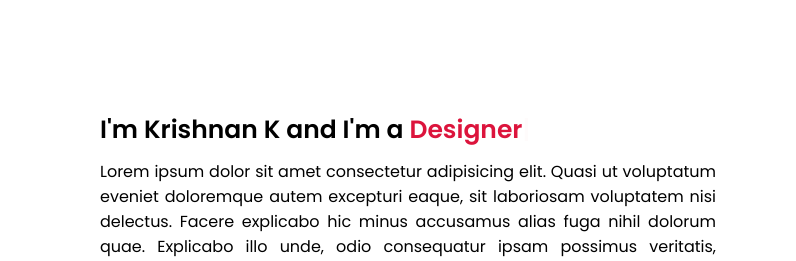
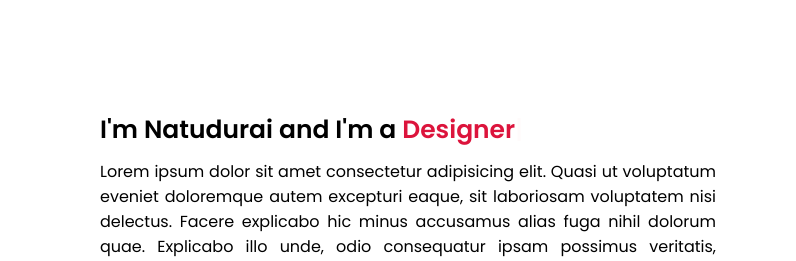
Before and after one commit to Natudurai/CODSOFT_natudurai, a plain HTML site: page CODSOFT-master/Portfolio/index.html in a window 1280 px wide. Shown: the part 970-1231 px from the top of the page, 484-1280 px from the left. Drawn offline with nearby package versions, Linux system fonts and the light colour scheme.

Commit message:
Update index.html

```diff
--- a/CODSOFT-master/Portfolio/index.html
+++ b/CODSOFT-master/Portfolio/index.html
@@ -56,7 +56,7 @@
                     <img src="images/profile-1.jpeg" alt="">
                 </div>
                 <div class="column right">
-                    <div class="text">I'm Krishnan K and I'm a <span class="typing-2"></span></div>
+                    <div class="text">I'm Natudurai and I'm a <span class="typing-2"></span></div>
                     <p>Lorem ipsum dolor sit amet consectetur adipisicing elit. Quasi ut voluptatum eveniet doloremque autem excepturi eaque, sit laboriosam voluptatem nisi delectus. Facere explicabo hic minus accusamus alias fuga nihil dolorum quae. Explicabo illo unde, odio consequatur ipsam possimus veritatis, placeat, ab molestiae velit inventore exercitationem consequuntur blanditiis omnis beatae. Dolor iste excepturi ratione soluta quas culpa voluptatum repudiandae harum non.</p>
                     <a href="https://drive.google.com/file/d/1XESSraIPhQG3FNp-UvXoQIb1atBW7d3b/view?usp=sharing">Download CV</a>
                 </div>
```
